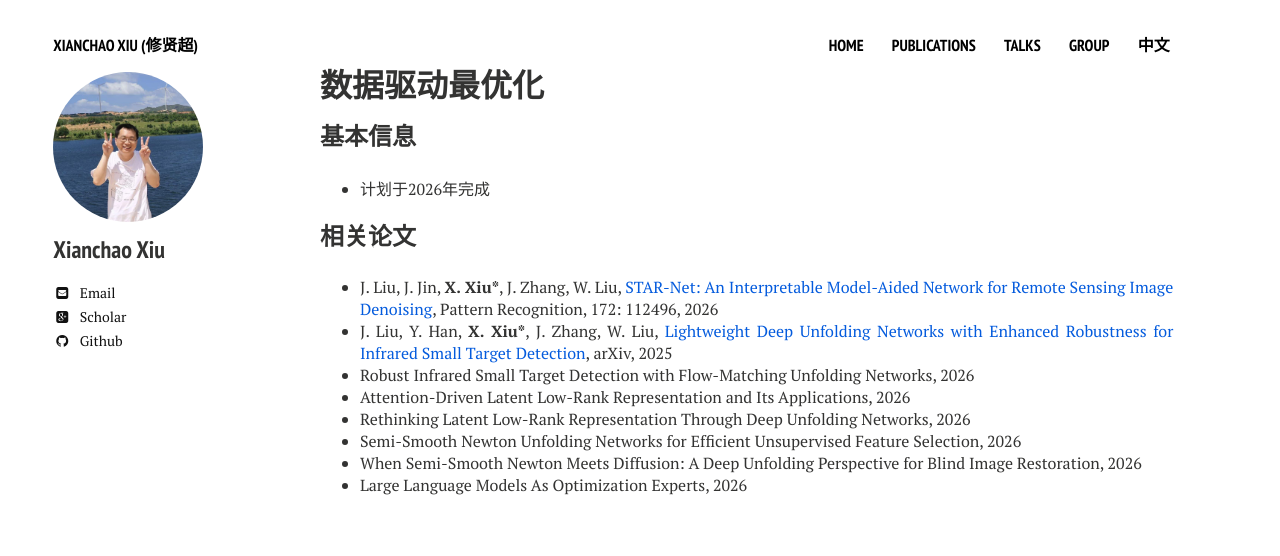
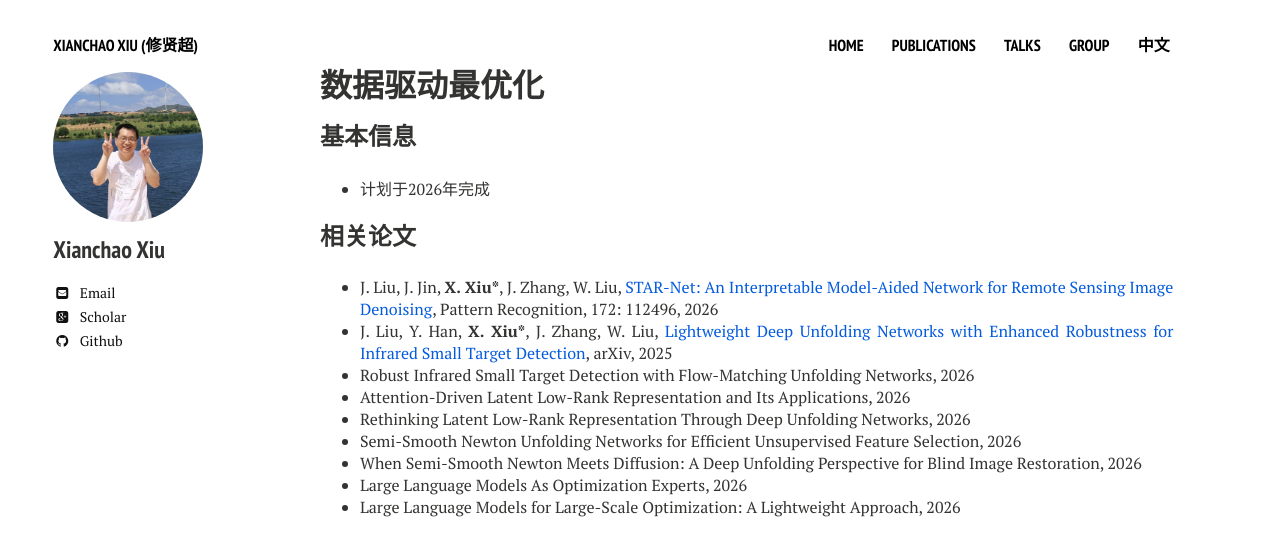
Before and after one commit to xianchaoxiu/xianchaoxiu.github.io, a Jekyll site: the page built from chinese/book/DDOA/index.md, in a window 1280 px wide. Shown: the top 556 px of the page. Built offline with Jekyll 4.4.1, drawn with Linux system fonts in a browser that asks for light colours; nearby versions of some CDN libraries.

Commit message:
Update index.md

```diff
--- a/chinese/book/DDOA/index.md
+++ b/chinese/book/DDOA/index.md
@@ -19,3 +19,4 @@ share: false
 * Semi-Smooth Newton Unfolding Networks for Efficient Unsupervised Feature Selection, 2026  <br>
 * When Semi-Smooth Newton Meets Diffusion: A Deep Unfolding Perspective for Blind Image Restoration, 2026  <br>
 * Large Language Models As Optimization Experts, 2026  <br>
+* Large Language Models for Large-Scale Optimization: A Lightweight Approach, 2026  <br>
```
